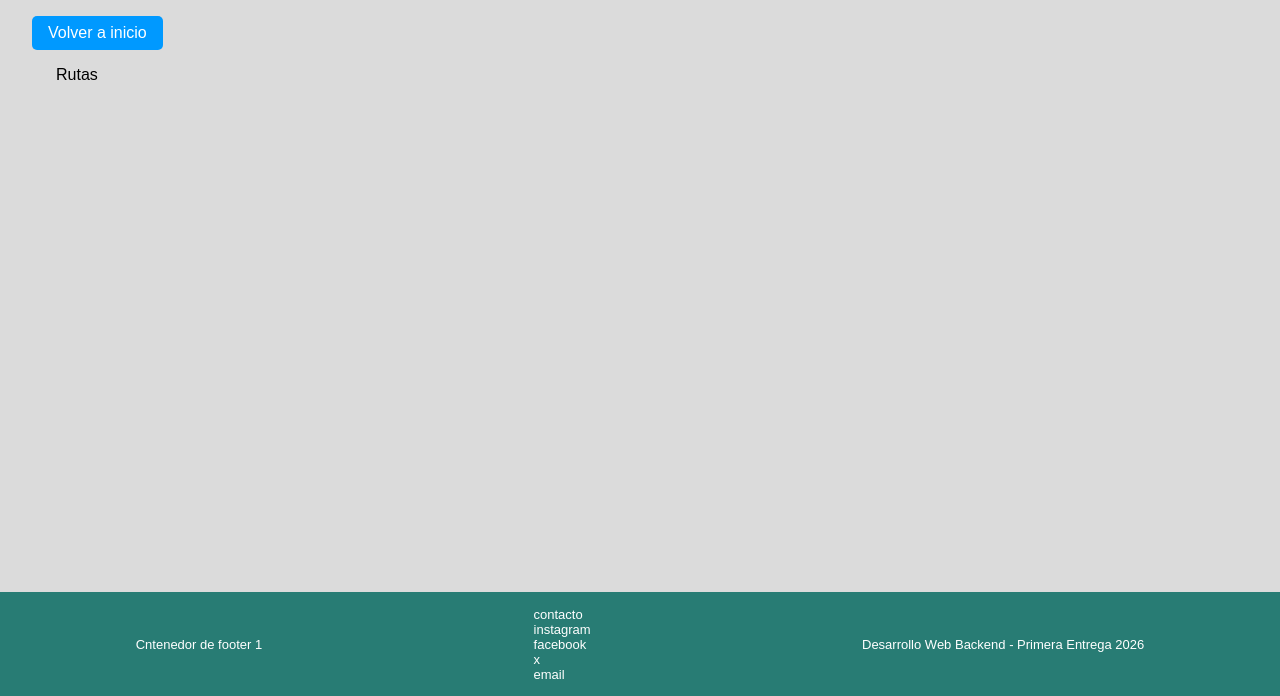
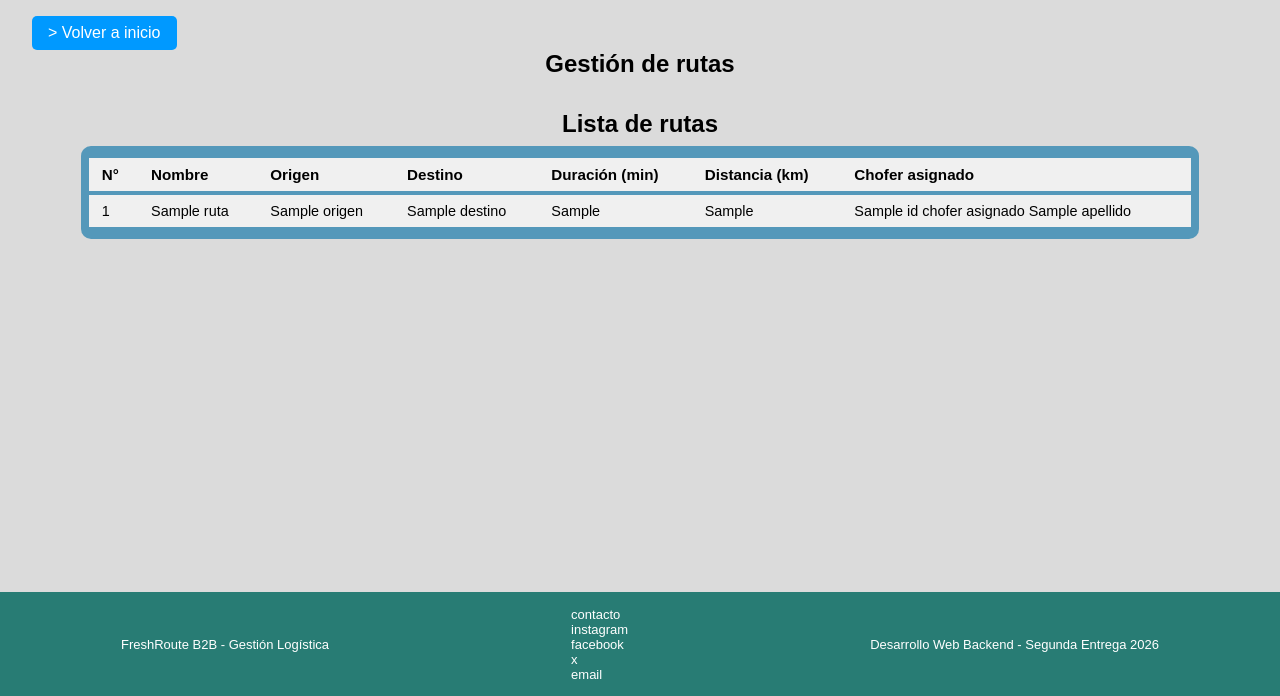
Before and after one commit to Sebastian1601/ProyectoBackEnd2026ComA, a Node server app: template views/rutas.pug in a window 1280 px wide. Shown: the part 104-800 px from the top of the page. Run offline with Node 20, Linux system fonts and the light colour scheme; the template is opened without the code that fills it: most values are stand-ins (such as "Sample title", 1, 10 or a date in 2020); some libraries are stand-ins or nearby versions.

Commit message:
Actualizacion de vistas Pug con datos de MongoDB, tablas completas y correccion de footer y estilos

```diff
--- a/static/css/clientes.css
+++ b/static/css/clientes.css
@@ -86,51 +86,53 @@ body {
 .tabla-container {
     flex: 2;
     padding: 1rem;
-    max-width: 900px;
-    max-height: 60vh;
+    width: 100%;
+    max-width: 1150px;
+    margin: 0 auto;
+    max-height: 65vh;
     overflow-y: auto;
+    overflow-x: auto;
 
     table {
         width: 100%;
         border-radius: 10px;
         background-color: #17aa;
-        padding: 5px;
+        padding: 8px;
+        border-spacing: 0 4px;
     }
 
     caption {
         font-size: 1.5rem;
+        font-weight: bold;
+        margin-bottom: 0.5rem;
     }
 
+    th {
+        padding: 0.5rem 0.8rem;
+        text-align: left;
+        font-size: 0.95rem;
+    }
 
     tr {
         width: inherit;
-        background-color: rgb(230, 230, 230);
+        background-color: rgb(240, 240, 240);
         border-radius: 5px;
 
         td {
-            padding: 0.2rem;
-            overflow: hidden;
-            text-overflow: ellipsis;
-            white-space: nowrap;
-        }
-
-        td:nth-child(2),
-        td:nth-child(4) {
-            max-width: 270px;
-        }
-
-        td:nth-child(3) {
-            max-width: 130px;
+            padding: 0.5rem 0.8rem;
+            font-size: 0.9rem;
+            vertical-align: middle;
+            word-break: break-word;
         }
     }
 
-
-
     button {
-        padding: 0.2rem 1rem;
+        padding: 0.3rem 0.8rem;
         color: #fcfcfc;
         border: none;
+        border-radius: 3px;
         cursor: pointer;
+        font-weight: 500;
 
         &.editar {
             background-color: rgb(67, 132, 100);
--- a/views/clientes.pug
+++ b/views/clientes.pug
@@ -26,7 +26,7 @@ html
                     caption Lista de clientes
                     thead
                         tr
-                            th nro
+                            th N°
                             th Nombre/Razón social
                             th Telefono
                             th Dirección
--- a/views/footer.pug
+++ b/views/footer.pug
@@ -1,6 +1,6 @@
 footer
     .ft-container
-        p Cntenedor de footer 1
+        p FreshRoute B2B - Gestión Logística
     .ft-container
         p contacto
         ul
@@ -9,4 +9,4 @@ footer
             li x
             li email
     .ft-container
-        p Desarrollo Web Backend - Primera Entrega 2026
+        p Desarrollo Web Backend - Segunda Entrega 2026
--- a/views/rutas.pug
+++ b/views/rutas.pug
@@ -1,12 +1,37 @@
 doctype html
-html
+html(lang="es")
     include ./head
     link(rel="stylesheet" href="css/clientes.css")
 
-body
-    include ./header
-    a(href="./index", class="boton-volverInicio", target='_self') Volver a inicio
-    .main-clientes
-        p Rutas
-
-    include ./footer
+    body
+      include ./header
+      a(href="./index", class="boton-volverInicio", target='_self') > Volver a inicio
+      h2 Gestión de rutas
+      .main-clientes
+        .tabla-container
+          table#tablaClientes
+            caption Lista de rutas
+            thead
+              tr
+                th N°
+                th Nombre
+                th Origen
+                th Destino
+                th Duración (min)
+                th Distancia (km)
+                th Chofer asignado
+            tbody
+              if rutas && rutas.length
+                each ruta, index in rutas
+                  tr
+                    td= index + 1
+                    td= ruta.nombre
+                    td= ruta.origen || 'No especificado'
+                    td= ruta.destino || 'No especificado'
+                    td= ruta.duracionEstimada || 'S/D'
+                    td= ruta.distanciaEstimada || 'S/D'
+                    td= ruta.idChoferAsignado ? (ruta.idChoferAsignado.nombre + ' ' + ruta.idChoferAsignado.apellido) : 'Sin asignar'
+              else
+                tr
+                  td(colspan="7") No hay rutas registradas
+      include ./footer
```
Also changed, not shown: routes/routerTemplate.js (+10 -17 lines), views/choferes.pug (+14 -5 lines), views/pedidos.pug (+29 -8 lines), views/vehiculos.pug (+31 -8 lines).
